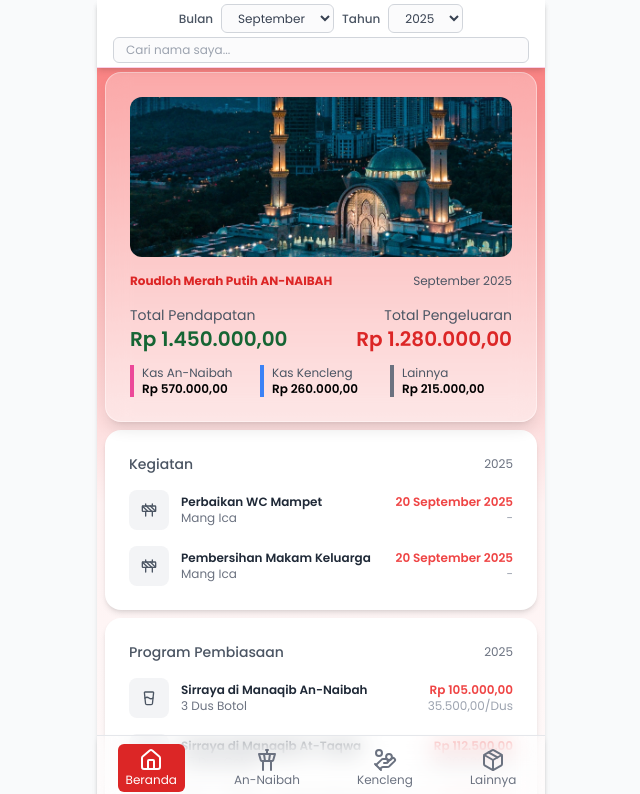
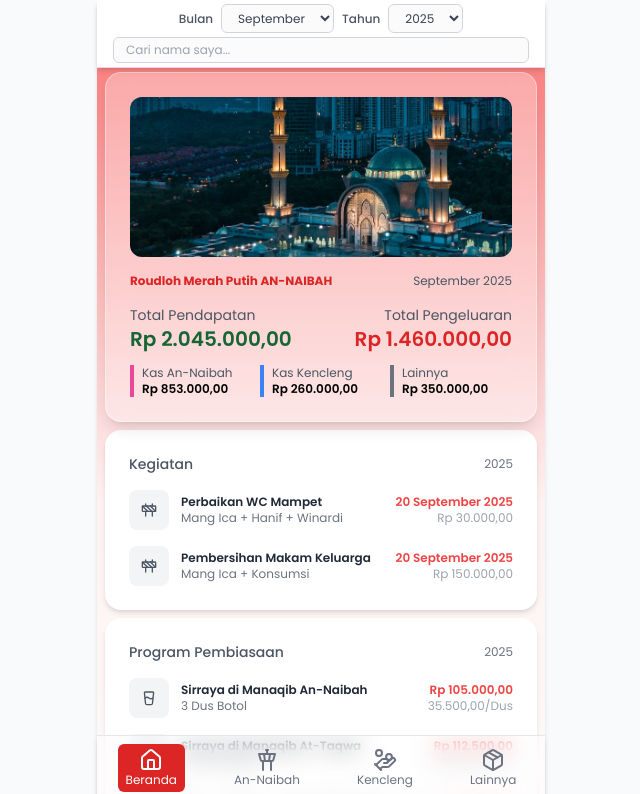
Before and after one commit to mhanifmuhsin/annaibah, a React (Vite) app: page / in a window 1280 px wide. Shown: the top 794 px of the page, without its empty margins (319-959 px from the left). Built offline with nearby package versions, Linux system fonts and the light colour scheme.

Commit message:
feat: :hammer: update

```diff
--- a/src/App.tsx
+++ b/src/App.tsx
@@ -11,6 +11,7 @@ import kasAnnaibahData from "./data/kas_annaibah.json";
 import kasKenclengData from "./data/kas_kencleng.json";
 import kasLainnyaData from "./data/kas_lainnya.json";
 import { hitungSaldo } from "./utils";
+import ActivityCard from "./components/ActivityCard";
 
 const spendItems = [
   {
@@ -40,16 +41,16 @@ const activityItems = [
   {
     icon: <ConstructionIcon className="h-4 w-4 text-gray-600" />,
     title: "Perbaikan WC Mampet ",
-    subtitle: "Mang Ica",
-    amount: "20 September 2025",
-    date: "-",
+    subtitle: "Mang Ica + Hanif + Winardi",
+    amount: 30000,
+    date: "2025-09-20",
   },
   {
     icon: <ConstructionIcon className="h-4 w-4 text-gray-600" />,
     title: "Pembersihan Makam Keluarga",
-    subtitle: "Mang Ica",
-    amount: "20 September 2025",
-    date: "-",
+    subtitle: "Mang Ica + Konsumsi",
+    amount: 150000,
+    date: "2025-09-20",
   },
 ];
 
@@ -271,7 +272,7 @@ function App() {
                   />
                 </section>
                 <section className="m-2">
-                  <ProgramCard
+                  <ActivityCard
                     title="Kegiatan"
                     period="2025"
                     items={activityItems}
--- /dev/null
+++ b/src/components/ActivityCard.tsx
@@ -0,0 +1,70 @@
+// src/components/ActivityCard.tsx
+import React from "react";
+
+interface SpendItem {
+  icon: React.ReactNode;
+  title: string;
+  subtitle: string;
+  amount: number;
+  date: string;
+}
+
+interface ActivityCardProps {
+  title: string;
+  period: string;
+  items: SpendItem[];
+}
+
+const ActivityCard: React.FC<ActivityCardProps> = ({
+  title,
+  period,
+  items,
+}) => {
+  return (
+    <div className="w-full  rounded-2xl bg-white p-6 shadow-md ">
+      {/* Header */}
+      <div className="flex items-center justify-between mb-4">
+        <h2 className="text-sm font-medium text-gray-600">{title}</h2>
+        <span className="text-xs text-gray-500">{period}</span>
+      </div>
+
+      {/* List */}
+      <div className="space-y-4">
+        {items.map((item, idx) => (
+          <div key={idx} className="flex items-center justify-between">
+            <div className="flex items-center gap-3">
+              <div className="flex h-10 w-10 items-center justify-center rounded-lg bg-gray-100">
+                {item.icon}
+              </div>
+              <div>
+                <p className="text-xs font-semibold text-gray-800">
+                  {item.title}
+                </p>
+                <p className="text-xs text-gray-500">{item.subtitle}</p>
+              </div>
+            </div>
+            <div className="text-right">
+              <p className="text-xs font-semibold text-red-500">
+                {" "}
+                {new Date(item.date).toLocaleDateString("id-ID", {
+                  day: "2-digit",
+                  month: "long",
+                  year: "numeric",
+                })}
+              </p>
+              <p className="text-xs text-gray-400">
+                {" "}
+                {item.amount.toLocaleString("id-ID", {
+                  style: "currency",
+                  currency: "IDR",
+                })}
+              </p>
+            </div>
+          </div>
+        ))}
+      </div>
+    </div>
+  );
+};
+
+export default ActivityCard;
--- a/src/data/kas_annaibah.json
+++ b/src/data/kas_annaibah.json
@@ -1,7 +1,7 @@
 [
   {
     "date": "2025-08-31",
-    "in": 330000,
+    "in": 333000,
     "out": 0,
     "desc": "Saldo"
   },
@@ -10,5 +10,17 @@
     "in": 240000,
     "out": 0,
     "desc": "Muhamad Hanif Muhsin"
+  },
+  {
+    "date": "2025-09-20",
+    "in": 200000,
+    "out": 0,
+    "desc": "Teh Reni"
+  },
+  {
+    "date": "2025-09-20",
+    "in": 80000,
+    "out": 0,
+    "desc": "Ahmad Faishal"
   }
 ]
--- a/src/data/kas_lainnya.json
+++ b/src/data/kas_lainnya.json
@@ -137,5 +137,59 @@
     "in": 100000,
     "out": 0,
     "desc": "Hj. Noneng S dari H. Sutari"
+  },
+  {
+    "date": "2025-09-20",
+    "in": 100000,
+    "out": 0,
+    "desc": "Hj. Iis MIntarsih"
+  },
+  {
+    "date": "2025-09-20",
+    "in": 15000,
+    "out": 0,
+    "desc": "Rikma"
+  },
+  {
+    "date": "2025-09-20",
+    "in": 50000,
+    "out": 0,
+    "desc": "Teh Elin"
+  },
+  {
+    "date": "2025-09-20",
+    "in": 50000,
+    "out": 0,
+    "desc": "Teh Ita"
+  },
+  {
+    "date": "2025-09-20",
+    "in": 50000,
+    "out": 0,
+    "desc": "Teh Reni (Makam)"
+  },
+  {
+    "date": "2025-09-20",
+    "in": 50000,
+    "out": 0,
+    "desc": "Teh Reni (Manaqib At-Taqwa)"
+  },
+  {
+    "date": "2025-09-20",
+    "in": 0,
+    "out": 120000,
+    "desc": "Mang Ica (Makam)"
+  },
+  {
+    "date": "2025-09-20",
+    "in": 0,
+    "out": 30000,
+    "desc": "Konsumsi + Rokok Mang Ica "
+  },
+  {
+    "date": "2025-09-20",
+    "in": 0,
+    "out": 30000,
+    "desc": "Soda Api"
   }
 ]
```
